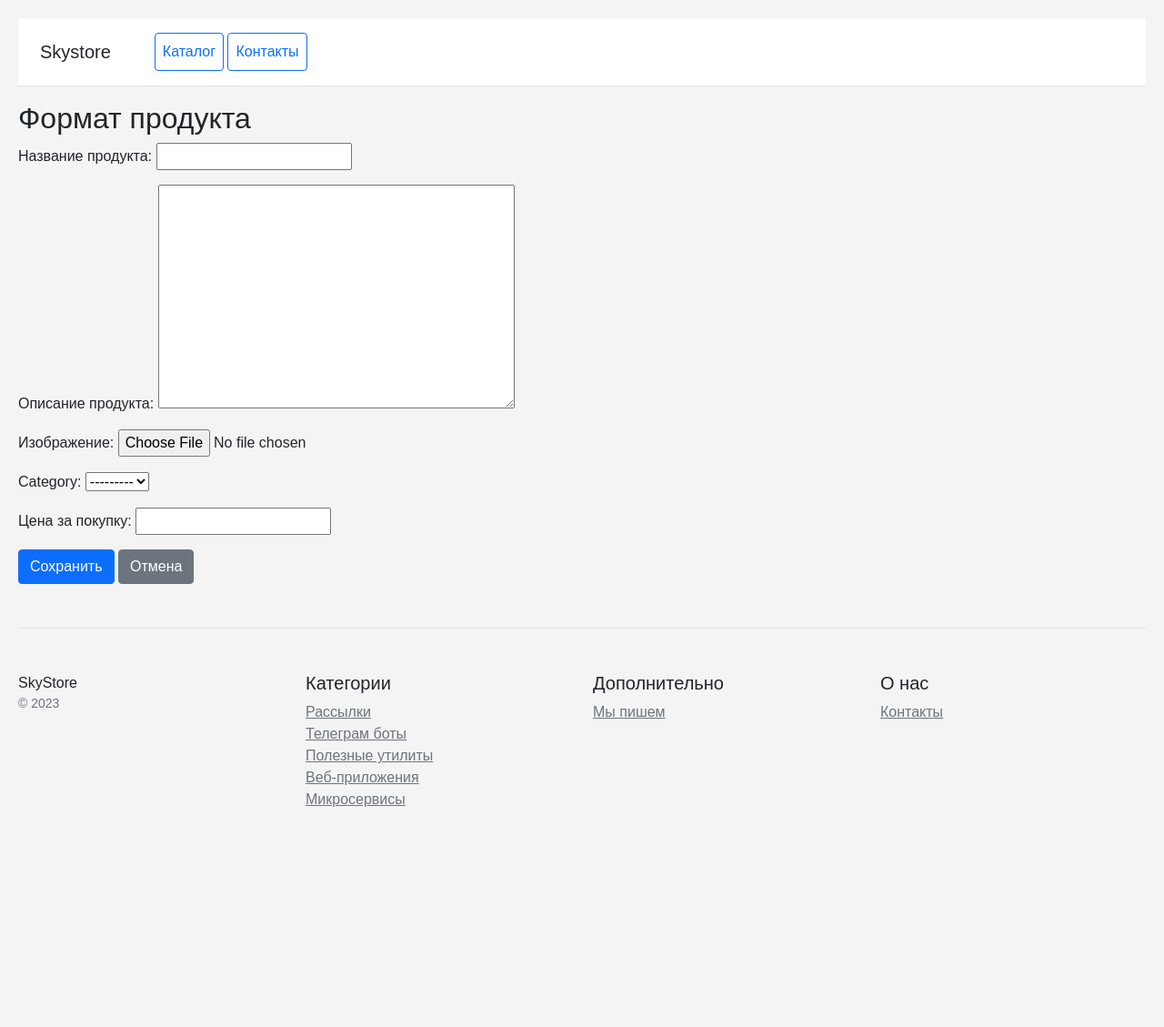
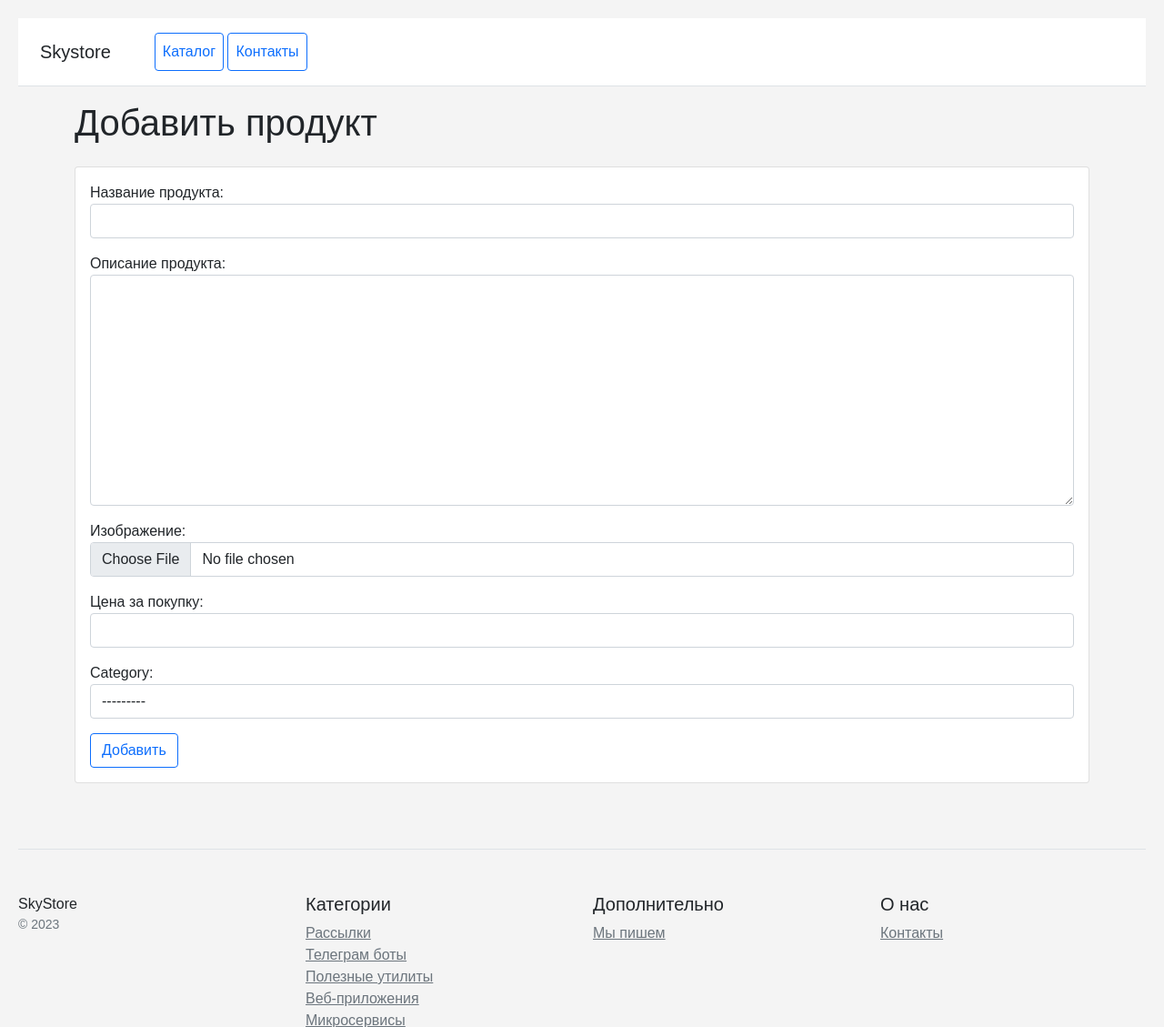
Before and after one commit to yuliyakuznetsova0102/DjangoHW, a Django app: page /catalog/product/create/ in a window 1280 px wide. Shown: the top 1129 px of the page at 91% size. Before the commit the page ends 887 px from the top, so only its background shows below. Run offline with Django 5.2, Linux system fonts and the light colour scheme; data that the repository does not hold is empty; parts of the project's set-up code (start-up, migrations or seed data) failed here and were passed over.

Commit message:
hw26.1 update1

```diff
--- a/catalog/forms.py
+++ b/catalog/forms.py
@@ -1,7 +1,50 @@
-from django import forms
-from .models import Product
+from django.forms import ModelForm
+from .models import Category, Product
+from django.core.exceptions import ValidationError
+from django.forms.fields import BooleanField
 
-class ProductForm(forms.ModelForm):
+
+class StyleFormMixin:
+    def __init__(self, *args, **kwargs):
+        super().__init__(*args, **kwargs)
+        for field_name, field in self.fields.items():
+            if isinstance(field, BooleanField):
+                field.widget.attrs["class"] = "form-check-input"
+            else:
+                field.widget.attrs["class"] = "form-control"
+
+
+class ProductForm(StyleFormMixin, ModelForm):
     class Meta:
         model = Product
-        fields = ['name', 'description', 'image', 'category', 'price']
+        fields = '__all__'
+
+    def clean_name(self):
+        banned_words = ["казино", "криптовалюта", "крипта", "биржа", "дешево", "бесплатно", "обман", "полиция", "радар"]
+        name = self.cleaned_data.get('name')
+        for banned_word in banned_words:
+            if banned_word in name.lower():
+                raise ValidationError(f'Слово "{banned_word}" недопустимо в имени товара')
+        return name
+
+    def clean_description(self):
+        banned_words = ["казино", "криптовалюта", "крипта", "биржа", "дешево", "бесплатно", "обман", "полиция", "радар"]
+        description = self.cleaned_data.get('description')
+        for banned_word in banned_words:
+            if banned_word in description.lower():
+                raise ValidationError(f'Слово "{banned_word}" недопустимо в описании товара')
+        return description
+
+    def clean_price(self):
+        price = self.cleaned_data.get('price')
+        if price < 0:
+            raise ValidationError(f'Цена не должна быть отрицательной')
+        return price
+
+    def clean_image(self):
+        image = self.cleaned_data.get('image')
+        if image:
+            if image.size > 5 * 1024 * 1024:
+                raise ValidationError('Размер файла не должен превышать 5 МБ')
+            if not (image.name.lower().endswith('.jpg')or image.name.lower().endswith('.png')):
+                raise ValidationError('Вы можете загрузить только .JPG и .PNG файлы')
--- a/catalog/templates/catalog/home.html
+++ b/catalog/templates/catalog/home.html
@@ -39,7 +39,7 @@
     </style>
 </head>
 <body>
-<h1>Список товаров</h1>
+<h1>Каталог товаров</h1>
     <div class="product-list">
         {% for product in products %}
             <div class="card">
--- a/catalog/templates/catalog/product_form.html
+++ b/catalog/templates/catalog/product_form.html
@@ -1,15 +1,37 @@
 {% extends 'catalog/base.html' %}
 
-{% block title %}Формат продукта{% endblock %}
+
+{% block title %}Добавить продукт{% endblock %}
 
 {% block content %}
 
-<h2>Формат продукта</h2>
-<form method="post">
-    {% csrf_token %}
-    {{ form.non_field_errors }}
-    {{ form.as_p }}
-    <button type="submit" class="btn btn-primary">Сохранить</button>
-    <a href="{% url 'catalog:product_list' %}" class="btn btn-secondary">Отмена</a>
-</form>
+
+<div class="container">
+    <div class="row text-start">
+        <h1 class="mb-4">Добавить продукт</h1>
+        <div class="col-12">
+            <div class="card mb-4 box-shadow">
+
+                <div class="card-body">
+
+                    <form method="POST" enctype="multipart/form-data">
+                        {% csrf_token %}
+                        {{ form.as_p }}
+                        {% if object %}
+                        <button type="submit" class="btn btn-outline-primary">Изменить</button>
+                        {% else %}
+                        <button type="submit" class="btn btn-outline-primary">Добавить</button>
+                        {% endif %}
+
+                    </form>
+
+
+                </div>
+            </div>
+        </div>
+
+
+    </div>
+</div>
+
 {% endblock %}
```
